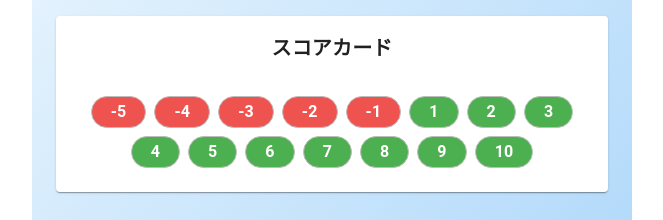
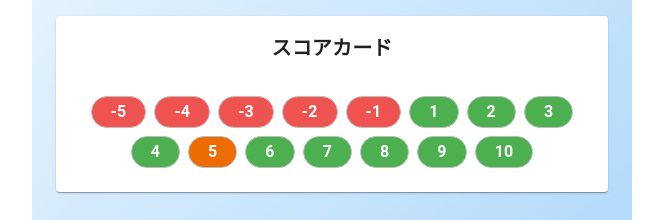
Before and after one commit to ShomaShirai/Hagetaka-game, a Next.js app: page / in a window 1280 px wide. Shown: the top 220 px of the page, without its empty margins (308-971 px from the left). Built offline with nearby package versions, Linux system fonts and the light colour scheme.

Commit message:
使用済みスコアカードは使用済みとして，表示できるように変更

```diff
--- a/src/components/reveal-other-cards.tsx
+++ b/src/components/reveal-other-cards.tsx
@@ -11,12 +11,11 @@ import {
 } from '@mui/material';
 import { useAtom } from 'jotai';
 import { gameStateAtom, currentPlayerAtom } from '@/lib/atoms';
-import { calculateScore, updatePlayersScore } from '@/lib/game-logic';
+import { calculateScore, updatePlayersScore, getNextScoreCard, addUsedScoreCard, isGameFinished } from '@/lib/game-logic';
 import ThreePlayerLayout from './layouts/ThreePlayerLayout';
 import FourPlayerLayout from './layouts/FourPlayerLayout';
 import FivePlayerLayout from './layouts/FivePlayerLayout';
 import SixPlayerLayout from './layouts/SixPlayerLayout';
-import PlayerCard from './PlayerCard';
 
 export default function RevealOtherCards() {
   const [gameState, setGameState] = useAtom(gameStateAtom);
@@ -55,11 +54,21 @@ export default function RevealOtherCards() {
       const scoreResults = calculateScore(gameState.players, gameState.currentScoreCard);
       const updatedPlayers = updatePlayersScore(gameState.players, scoreResults);
 
+      // 使用済みスコアカードに追加
+      const newUsedScoreCards = addUsedScoreCard(gameState.usedScoreCards, gameState.currentScoreCard);
+
+      // 次のスコアカードを取得
+      const nextScoreCard = getNextScoreCard(gameState.scoreCards, newUsedScoreCards);
+
+      // ゲーム終了判定
+      const gameFinished = isGameFinished(gameState.scoreCards, newUsedScoreCards);
+
       setGameState(prev => ({
         ...prev,
-        phase: 'selecting',
+        phase: gameFinished ? 'finished' : 'selecting',
         currentRound: prev.currentRound + 1,
-        currentScoreCard: prev.scoreCards[Math.floor(Math.random() * prev.scoreCards.length)],
+        usedScoreCards: newUsedScoreCards,
+        currentScoreCard: nextScoreCard,
         players: updatedPlayers.map(player => ({
           ...player,
           playedCard: null
--- a/src/components/select-number.tsx
+++ b/src/components/select-number.tsx
@@ -75,20 +75,39 @@ export default function SelectNumber() {
           />
           <CardContent>
             <Box sx={{ display: 'flex', flexWrap: 'wrap', gap: 1, justifyContent: 'center' }}>
-              {scoreCards.map((card) => (
+              {scoreCards.map((card) => {
+                const isUsed = gameState.usedScoreCards.includes(card);
+                const isCurrent = gameState.currentScoreCard === card;
+
+                return (
                   <Chip
                     key={card}
                     label={card}
-                  variant="outlined"
+                    variant={isUsed ? "filled" : "outlined"}
                     sx={{
                       fontSize: '1rem',
                       padding: '8px',
-                    backgroundColor: card > 0 ? 'success.light' : 'error.light',
-                    color: card > 0 ? 'success.contrastText' : 'error.contrastText',
-                    fontWeight: 'bold'
+                      backgroundColor: isCurrent
+                        ? 'warning.main'
+                        : isUsed
+                          ? 'grey.400'
+                          : card > 0
+                            ? 'success.light'
+                            : 'error.light',
+                      color: isCurrent
+                        ? 'warning.contrastText'
+                        : isUsed
+                          ? 'grey.600'
+                          : card > 0
+                            ? 'success.contrastText'
+                            : 'error.contrastText',
+                      fontWeight: 'bold',
+                      opacity: isUsed ? 0.5 : 1,
+                      textDecoration: isUsed ? 'line-through' : 'none'
                     }}
                   />
-              ))}
+                );
+              })}
             </Box>
           </CardContent>
         </Card>
--- a/src/lib/atoms.tsx
+++ b/src/lib/atoms.tsx
@@ -15,6 +15,7 @@ export interface GameState {
   players: Player[];
   currentRound: number;
   scoreCards: number[];
+  usedScoreCards: number[]; // 追加
   currentScoreCard: number | null;
   carryOverCards: number[];
   phase: 'waiting' | 'selecting' | 'revealing' | 'finished';
@@ -78,6 +79,7 @@ export const gameStateAtom = atom<GameState>({
   players: defaultPlayers,
   currentRound: 1,
   scoreCards: createScoreCards(),
+  usedScoreCards: [], // 追加
   currentScoreCard: 5, // 初期値として5を設定
   carryOverCards: [],
   phase: 'selecting',
--- a/src/lib/game-logic.tsx
+++ b/src/lib/game-logic.tsx
@@ -62,9 +62,7 @@ export function calculateScore(players: any[], scoreCard: number): ScoreResult[]
             reason: `最高値${highestCard}が複数のため、次点${nextHighestCard}でスコア獲得`
           });
         }
-        // 次点も複数の場合は誰もスコアを獲得しない
       }
-      // 次点がいない場合は誰もスコアを獲得しない
     }
   } else {
     // マイナスのスコアカードの場合
@@ -115,3 +113,28 @@ export function updatePlayersScore(players: any[], scoreResults: ScoreResult[]):
     return player;
   });
 }
+
+// 次のスコアカードを選択する関数（使用済みを除外）
+export function getNextScoreCard(scoreCards: number[], usedScoreCards: number[]): number | null {
+  const availableCards = scoreCards.filter(card => !usedScoreCards.includes(card));
+
+  if (availableCards.length === 0) {
+    return null; // ゲーム終了
+  }
+
+  const randomIndex = Math.floor(Math.random() * availableCards.length);
+  return availableCards[randomIndex];
+}
+
+// ゲームが終了したかどうかを判定する関数
+export function isGameFinished(scoreCards: number[], usedScoreCards: number[]): boolean {
+  return usedScoreCards.length >= scoreCards.length;
+}
+
+// 使用済みスコアカードリストに追加する関数
+export function addUsedScoreCard(usedCards: number[], newCard: number): number[] {
+  if (!usedCards.includes(newCard)) {
+    return [...usedCards, newCard];
+  }
+  return usedCards;
+}
```
Lines whose indentation alone changed are shown as unchanged.
